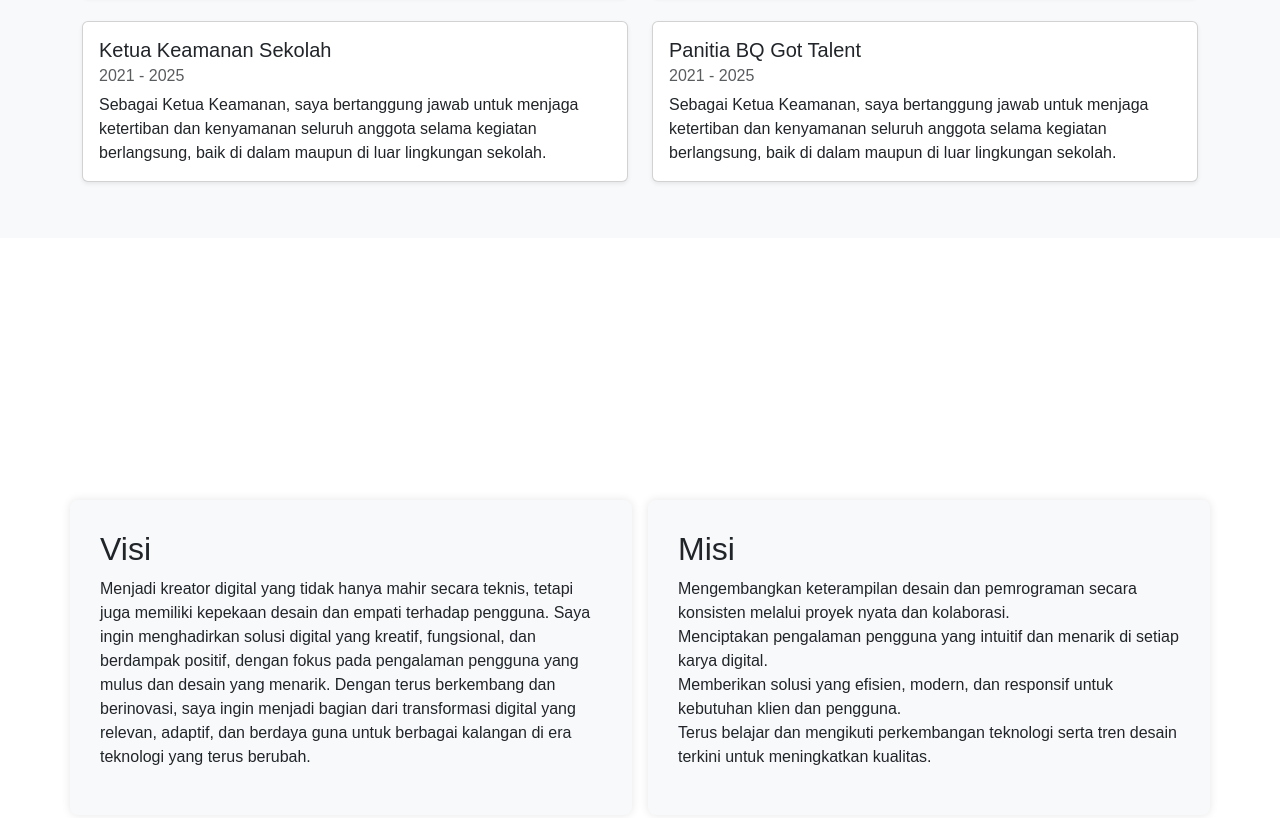
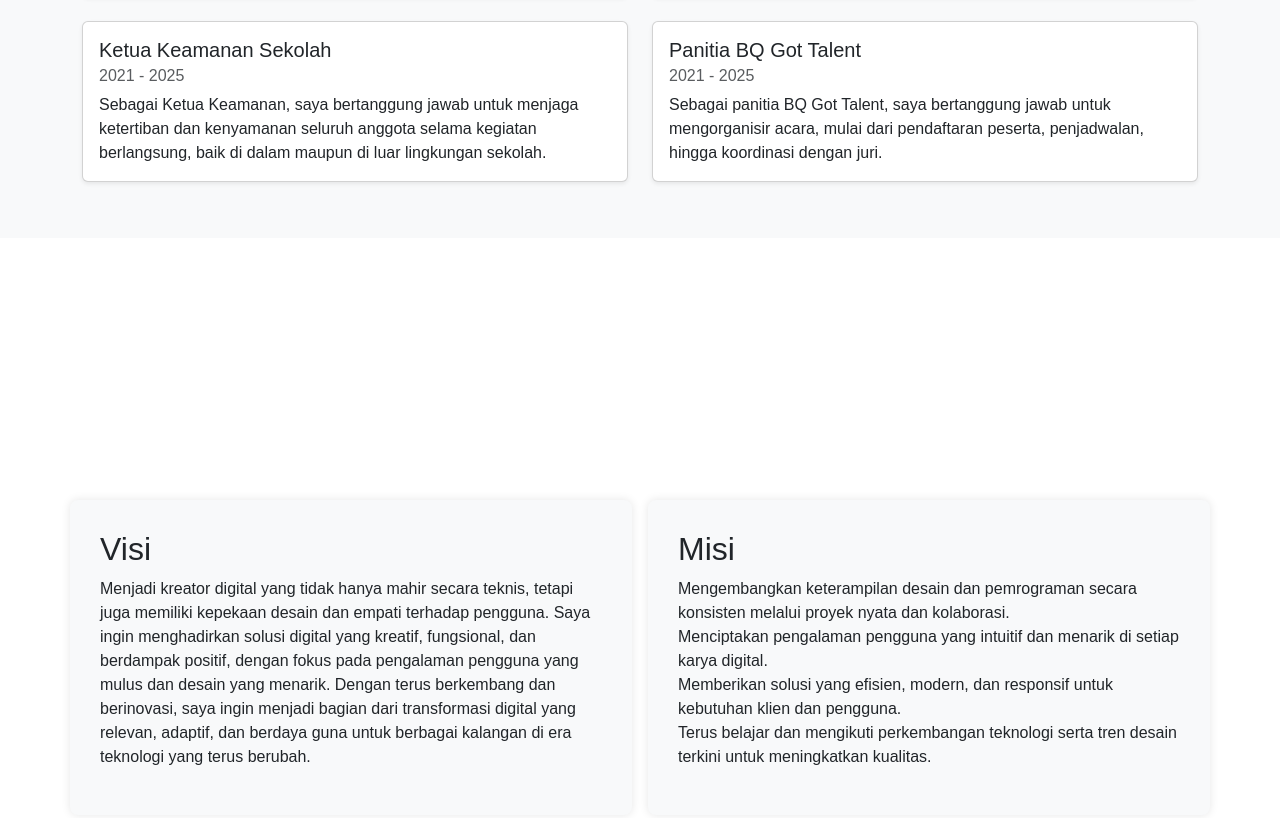
Before and after one commit to devolopzie/Portofolio, a plain HTML site: page index.html in a window 1280 px wide. Shown: the part 1925-2743 px from the top of the page. Drawn offline with nearby package versions, Linux system fonts and the light colour scheme.

Commit message:
update-porto-13

```diff
--- a/index.html
+++ b/index.html
@@ -388,8 +388,8 @@
               <h5 class="card-title">Panitia BQ Got Talent</h5>
               <h6 class="card-subtitle mb-2 text-muted">2021 - 2025</h6>
               <p class="card-text">
-                Sebagai Ketua Keamanan, saya bertanggung jawab untuk menjaga ketertiban dan kenyamanan seluruh anggota
-                selama kegiatan berlangsung, baik di dalam maupun di luar lingkungan sekolah.
+                Sebagai panitia BQ Got Talent, saya bertanggung jawab untuk mengorganisir acara, mulai dari
+                pendaftaran peserta, penjadwalan, hingga koordinasi dengan juri.
               </p>
             </div>
           </div>
```
